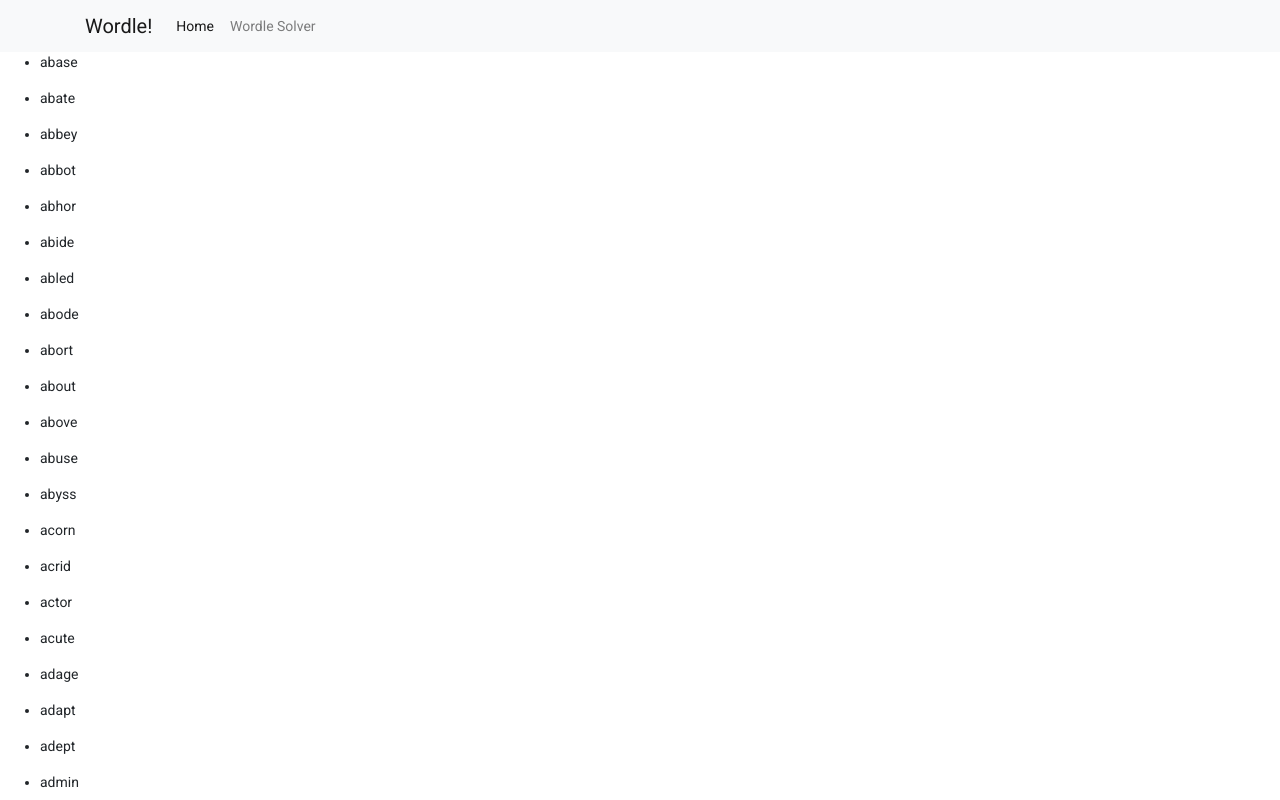
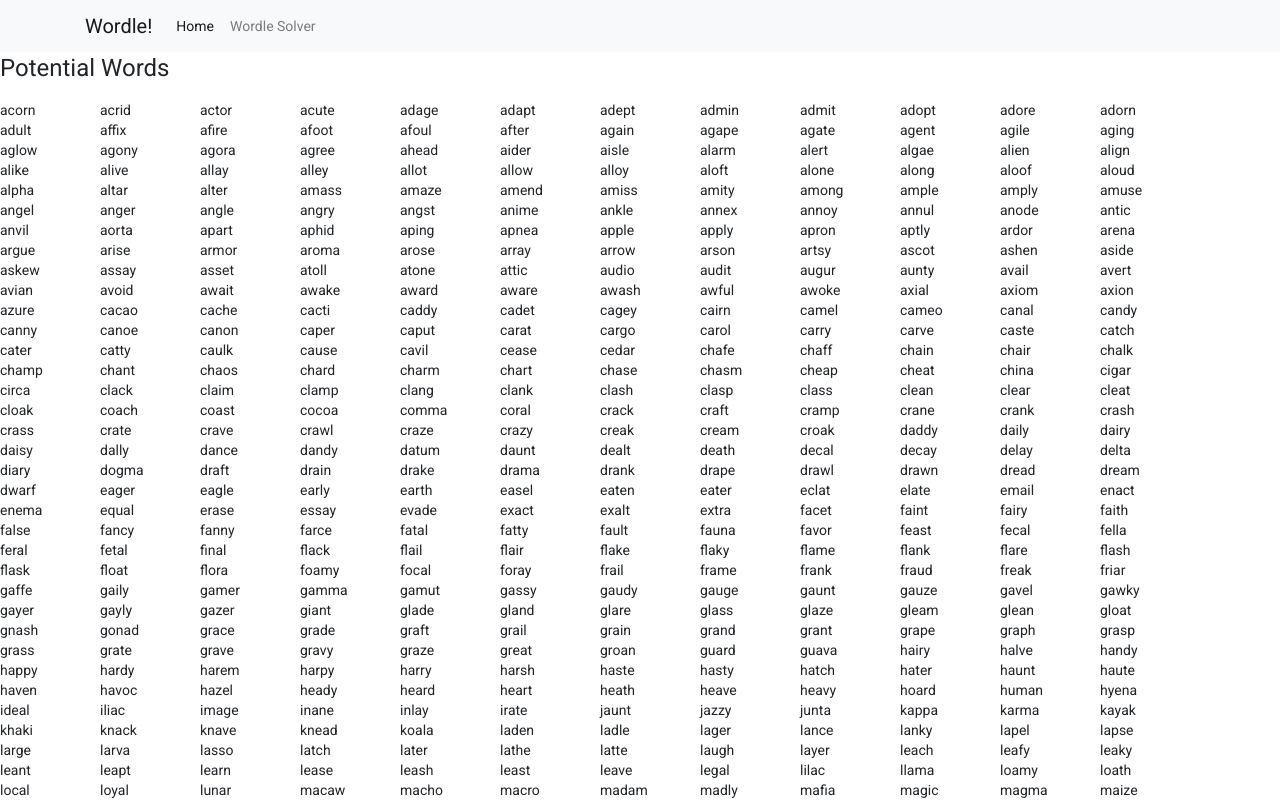
Before and after one commit to kimjust6/Wordle-Clone-Pink, an Angular app: page /solver in a window 1280 px wide. Shown: the top 800 px of the page. Built offline with nearby package versions, Linux system fonts and the light colour scheme.

Commit message:
added some styling and implemented some filtering logic

```diff
--- a/src/app/component/valid-words/valid-words.component.html
+++ b/src/app/component/valid-words/valid-words.component.html
@@ -1,8 +1,15 @@
-<div *ngFor="let word of wordleWords">
-    <ul>
-        <li>
-            {{word.wordle}}
-        </li>
-    </ul>
+<div class="validWordsComponent">
+    <h1>Potential Words</h1>
+    <div class="validWords">
+        <div *ngFor="let word of wordleWords; let i = index">
+            <div class="word">
+                <li key="{word.key}">
+                    <!-- {{i+1}}) {{word.wordle}} -->
+                    {{word.wordle}}
+                </li>
+            </div>
 
+        </div>
+
+    </div>
 </div>
--- a/src/app/component/valid-words/valid-words.component.scss
+++ b/src/app/component/valid-words/valid-words.component.scss
@@ -0,0 +1,18 @@
+.validWordsComponent{
+    display: flex;
+    flex-direction: column;
+}
+
+.validWords{
+    display: flex;
+    flex-direction: row;
+    flex-wrap: wrap;
+
+    list-style: none;
+    li{
+        // max-width: fit-content;
+        min-width: 100px;
+    }
+
+
+}
--- a/src/app/component/valid-words/valid-words.component.ts
+++ b/src/app/component/valid-words/valid-words.component.ts
@@ -1,21 +1,53 @@
 import { Component, OnInit } from '@angular/core';
 import { LoadWordsService } from 'src/services/load-words.service';
+import { v4 as uuidv4 } from 'uuid';
+
+
 
 @Component({
   selector: 'app-valid-words',
   templateUrl: './valid-words.component.html',
   styleUrls: ['./valid-words.component.scss']
 })
+
 export class ValidWordsComponent implements OnInit {
 
-  constructor(private wordleWord: LoadWordsService) { }
 
-  wordleWords: any;
+  constructor(private allWords: LoadWordsService) { }
+
+  // wordleWords: any = {} as words;
+  wordleWords: any = [];
   ngOnInit(): void {
-    this.wordleWords = this.wordleWord.getWords();
-    // console.log(this.wordleWords);
+    // this.wordleWords = this.allWords.getWords();
+    for (var i = 0; i < this.allWords.getWords().length; i++)
+    {
+      this.wordleWords[i] = {};
+      this.wordleWords[i].wordle = this.allWords.getWords()[i].wordle.toString();
+      this.wordleWords[i].key = uuidv4();
+
+
+    }
+    this.contains("a");
+    this.doesNotContain("b");
+
   }
 
+  contains(c: string)
+  {
+    console.log(c);
+    this.wordleWords = this.wordleWords.filter((e: { wordle: string | any[]; }) =>{
+      return e.wordle.includes(c);
 
+    });
+  }
+
+  doesNotContain(c: string)
+  {
+    console.log(c);
+    this.wordleWords = this.wordleWords.filter((e: { wordle: string | any[]; }) =>{
+      return !e.wordle.includes(c);
+
+    });
+  }
 
 }
```
